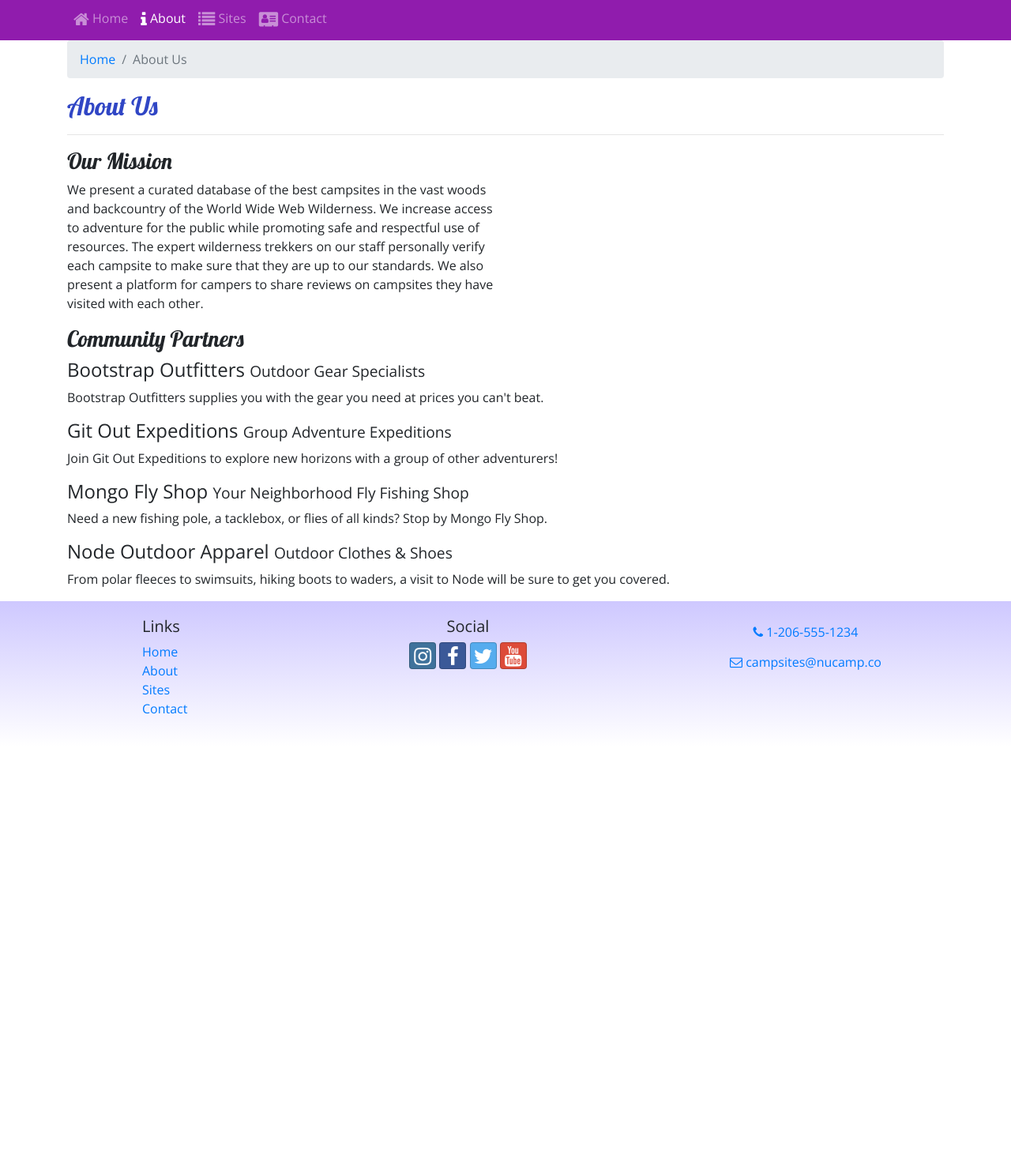
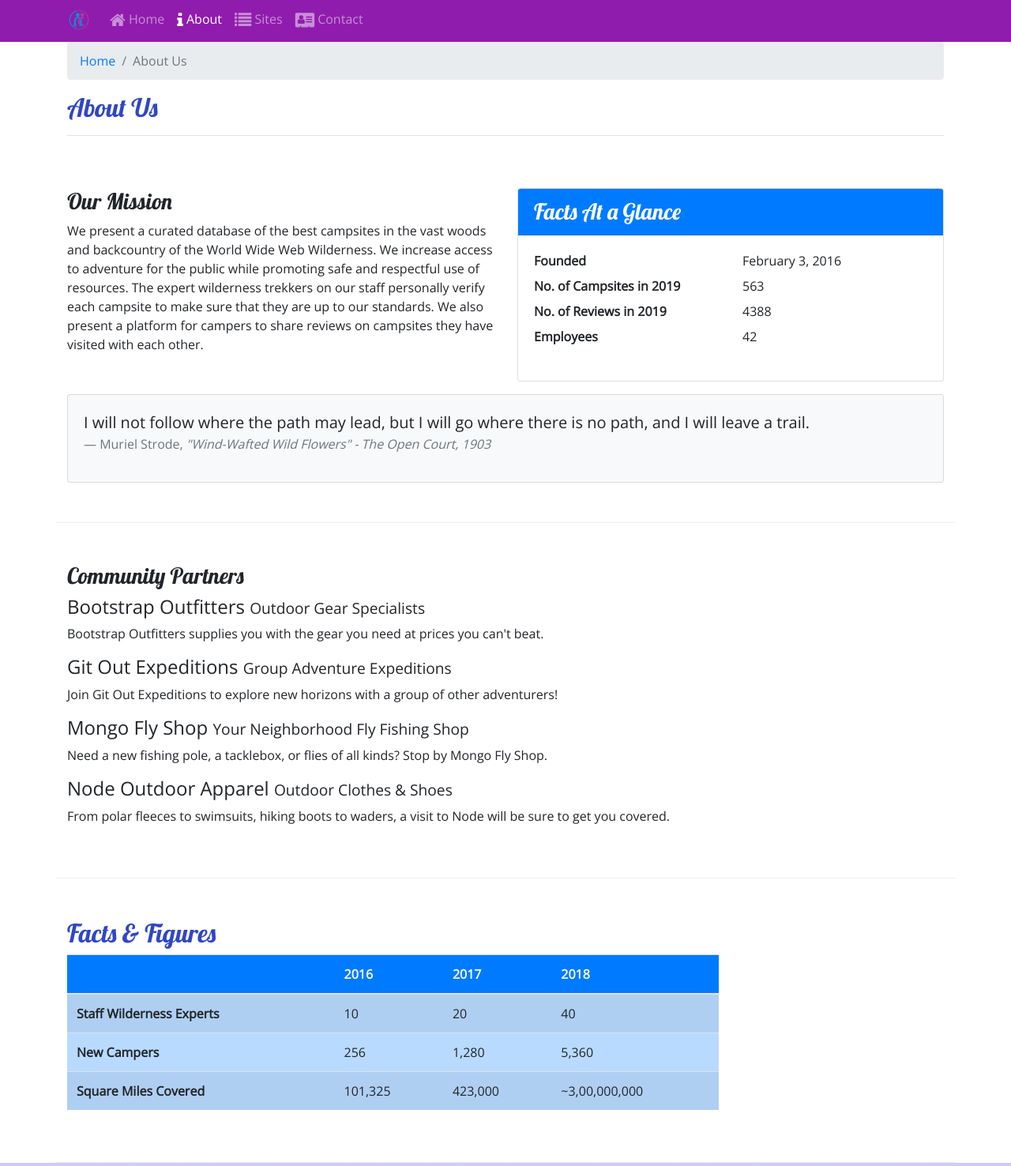
Before and after one commit to EricOlaf/Nucamp-ExampleSite, a website: page aboutus.html in a window 1280 px wide. Shown: the part 167-1643 px from the top of the page at 79% size. Before the commit the page ends 1112 px from the top, so only its background shows below. Drawn offline with nearby package versions, Linux system fonts and the light colour scheme.

Commit message:
tables and cards

```diff
--- a/aboutus.html
+++ b/aboutus.html
@@ -30,6 +30,9 @@
     <header class="jumbotron jumbotron-fluid">
         <div class="container">
             <div class="row">
+                <div class="col-4 col-sm-3 col-md-2 align-self-center">
+                    <a href="index.html"><img src="img/logo.png" class="img-fluid" /></a>
+                </div>
                 <div class="col">
                     <h1>NuCamp</h1>
                     <h2>a better way to camp</h2>
@@ -39,6 +42,7 @@
     </header>
     <nav class="navbar navbar-expand-sm navbar-dark sticky-top">
         <div class="container">
+            <a class="navbar-brand" href="index.html"><img src="img/logo.png" height="30" width="30" /></a>
             <button class="navbar-toggler ml-auto" type="button" data-toggle="collapse" data-target="#nucampNavbar">
                 <span class="navbar-toggler-icon"></span>
             </button>
@@ -65,14 +69,42 @@
             </div>
         </div>
 
-        <div class="row">
-            <div class="col col-sm-6">
+        <div class="row row-content">
+            <div class="col-sm-6">
                 <h3>Our Mission</h3>
-                <p>We present a curated database of the best campsites in the vast woods and backcountry of the World Wide Web Wilderness. We increase access to adventure for the public while promoting safe and respectful use of resources. The expert wilderness trekkers on our staff personally verify each campsite to make sure that they are up to our standards. We also present a platform for campers to share reviews on campsites they have visited with each other.</p>
+                <p>We present a curated database of the best campsites in the vast woods and backcountry of the World Wide Web Wilderness. We increase access to adventure for the public while promoting safe and respectful use of resources. The expert wilderness trekkers on our staff personally verify each campsite to make sure that they are up to our standards. We also present a platform for campers to share reviews on campsites they have visited with  each other.</p>
+            </div>
+            <div class="col-sm-6">
+                <div class="card">
+                    <h3 class="card-header bg-primary text-white">Facts At a Glance</h3>
+                    <div class="card-body">
+                        <dl class="row">
+                            <dt class="col-6">Founded</dt>
+                            <dd class="col-6">February 3, 2016</dd>
+                            <dt class="col-6">No. of Campsites in 2019</dt>
+                            <dd class="col-6">563</dd>
+                            <dt class="col-6">No. of Reviews in 2019</dt>
+                            <dd class="col-6">4388</dd>
+                            <dt class="col-6">Employees</dt>
+                            <dd class="col-6">42</dd>
+                        </dl>
+                    </div>
+                </div>
+            </div>
+            <div class="col">
+                <div class="card card-body bg-light mt-3">
+                    <blockquote class="blockquote">
+                        <p class="mb-0">I will not follow where the path may lead, but I will go where there is no path, and I will leave a trail.</p>
+                        <footer class="blockquote-footer">Muriel Strode,
+                            <cite title="Source Title">"Wind-Wafted Wild Flowers" -
+                            The Open Court, 1903</cite>
+                        </footer>
+                    </blockquote>
+                </div>
             </div>
         </div>
 
-        <div class="row">
+        <div class="row row-content">
             <div class="col-12">
                 <h3>Community Partners</h3>
                 <h4>Bootstrap Outfitters <small>Outdoor Gear Specialists</small></h4>
@@ -85,9 +117,48 @@
                 <p class="d-none d-sm-block">From polar fleeces to swimsuits, hiking boots to waders, a visit to Node will be sure to get you covered.</p>
             </div>
         </div>
+
+        <div class="row row-content">
+            <div class="col-sm-9">
+                <h2>Facts &amp; Figures</h2>
+                <div class="table-responsive">
+                        <table class="table table-striped">
+                    <thead>
+                        <tr class="bg-primary text-light">
+                            <th></th>
+                            <th>2016</th>
+                            <th>2017</th>
+                            <th>2018</th>
+                        </tr>
+                        </thead>
+                    <tbody class="table-primary">
+                            <tr>
+                                <th>Staff Wilderness Experts</th>
+                                <td>10</td>
+                                <td>20</td>
+                                <td>40</td>
+                            </tr>
+                            <tr>
+                                <th>New Campers</th>
+                                <td>256</td>
+                                <td>1,280</td>
+                                <td>5,360</td>
+                            </tr>
+                            <tr>
+                                <th>Square Miles Covered</th>
+                                <td>101,325</td>
+                                <td>423,000</td>
+                                <td>~3,00,000,000</td>
+                            </tr>
+                        </tbody>
+                    </table>
+                </div>
+            </div>
+        </div>
+
     </div>
 
-    <footer>
+    <footer class="site-footer">
         <div class="container">
             <div class="row">
                 <div class="col-4 col-sm-2 offset-1">
--- a/css/styles.css
+++ b/css/styles.css
@@ -14,7 +14,7 @@ header h2 {
     color: #CEC8FF;
 }
 
-footer {
+.site-footer {
     background-image: linear-gradient(#CEC8FF, white);
     padding: 20px 0;
 }
```
Also changed, not shown: contactus.html (+5 -1 lines), index.html (+12 -3 lines), img/bootstrap-thumb.png (added), img/breadcrumb-trail-thumb.jpg (added), img/breadcrumb-trail.jpg (added), img/chrome-river-thumb.jpg (added), img/chrome-river.jpg (added), img/logo.png (added), img/react-lake-thumb.jpg (added), img/react-lake.jpg (added).
